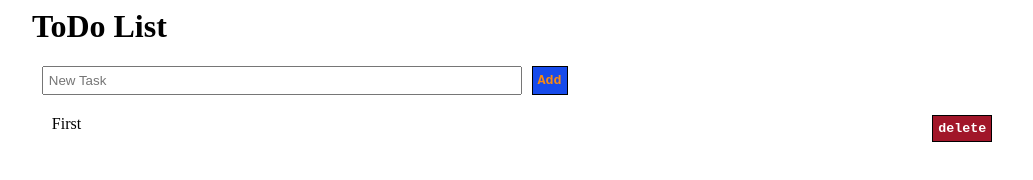
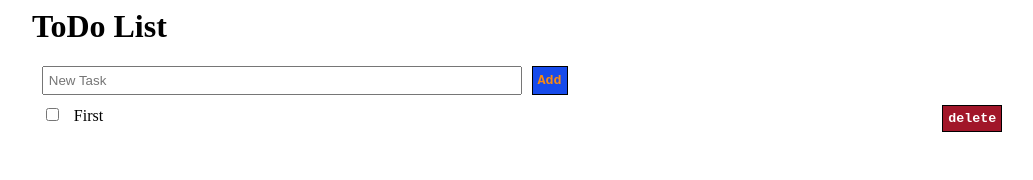
Before and after one commit to NadzeyaZhukovich/ToDoList, a plain HTML site: page app/index.html in a window 1280 px wide. Shown: the whole page, without its empty margins (118-1151 px from the left). Drawn offline with Linux system fonts and the light colour scheme.

Commit message:
Added checkbox

```diff
--- a/app/app.js
+++ b/app/app.js
@@ -17,9 +17,18 @@ document.getElementById("button").addEventListener("click", function(){
 function showTask(list, task) {
     var item = document.createElement("li");
     item.setAttribute('id', 'task'+tasks.length);
+    item.appendChild(createCheckbox());
     item.appendChild(document.createTextNode(task));
     item.appendChild(createRemoveButton());
     list.appendChild(item);
+}
+
+function createCheckbox(){
+    var checkbox = document.createElement("input");
+    checkbox.setAttribute('type', 'checkbox');
+    checkbox.setAttribute('class', 'checkboxStyle');
+    checkbox.setAttribute('onChange', 'change(this)');
+    return checkbox;
 }
 
 function createRemoveButton(){
@@ -35,3 +44,7 @@ function remove(id) {
     var item = document.getElementById(id);
     list.removeChild(item);
 }
+
+function change(target) {
+    alert(target.checked);
+}
--- a/app/index.html
+++ b/app/index.html
@@ -12,7 +12,7 @@
     <main class="ToDoList">
         <div class="AddTask">
             <form>
-                <input id = "input" type="text" placeholder="New Task" maxlength="50">
+                <input id = "input" class="inputStyle" type="text" placeholder="New Task" maxlength="50">
                 <button id = "button" type="button">Add</button>
             </form>
         </div>
--- a/app/style.css
+++ b/app/style.css
@@ -13,7 +13,7 @@ form{
     margin: 1%;
 }
 
-input{
+.inputStyle{
     padding: 5px;
     margin-right: 1%;
     width: 50%;
@@ -31,7 +31,7 @@ button{
 .DeleteButton {
     background-color: rgb(161, 22, 41);
     color: #fff;
-    /* float: right; */
+    float: right;
 }
 
 ul{
@@ -39,14 +39,8 @@ ul{
     padding: 0px;
     margin: 1%;
     text-transform: capitalize;
-    display: flex;
-    flex-direction: column;
-
 }
 
-li{
-    display: flex;
-    justify-content: space-between;
-    margin: 10px;
-
+.checkboxStyle{
+    margin-right: 15px;
 }
```
